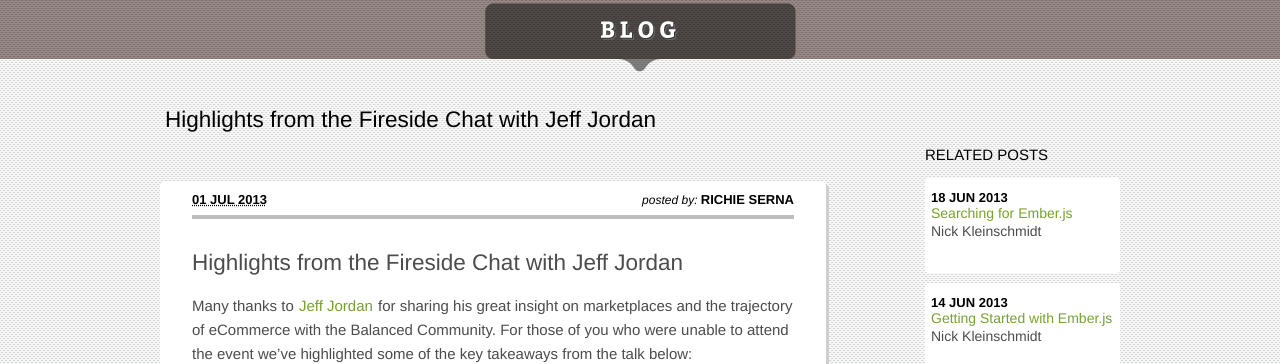
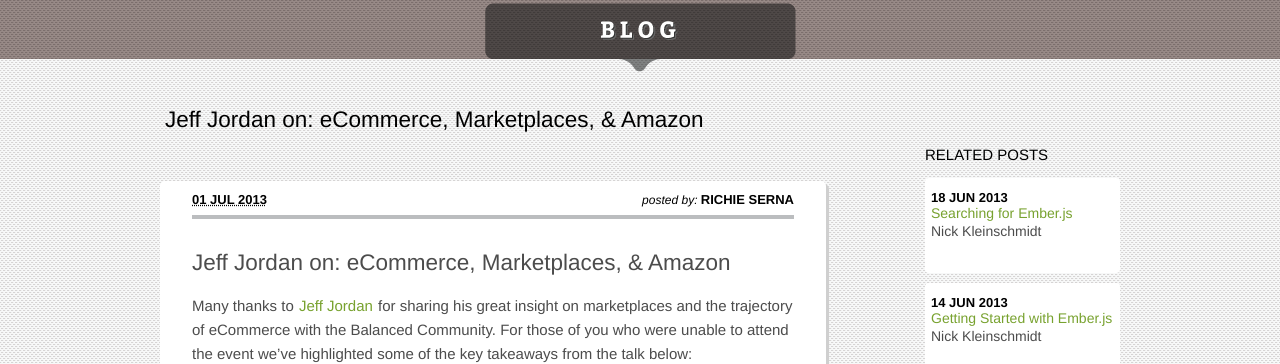
Before and after one commit to balanced/balanced.github.com, a Jekyll site: the page built from _posts/2013-07-01-jeff-jordan-fireside-chat-highlights.md, in a window 1280 px wide. Shown: the part 221-585 px from the top of the page. Built offline with Jekyll 4.4.1, drawn with Linux system fonts in a browser that asks for light colours; nearby versions of some CDN libraries; library files that are not in the unit come from our copies; Markdown is read by kramdown in place of the engine named in the settings; comment, search, counter and statistics services are not loaded.

Commit message:
changed title

```diff
--- a/_posts/2013-07-01-jeff-jordan-fireside-chat-highlights.md
+++ b/_posts/2013-07-01-jeff-jordan-fireside-chat-highlights.md
@@ -1,14 +1,14 @@
 ---
 layout: post
 author: Richie Serna
-title: "Highlights from the Fireside Chat with Jeff Jordan"
+title: "Jeff Jordan on: eCommerce, Marketplaces, & Amazon"
 tags:
 - balanced
 - marketplaces
 
 ---
 
-## Highlights from the Fireside Chat with Jeff Jordan
+## Jeff Jordan on: eCommerce, Marketplaces, & Amazon
 
 Many thanks to [Jeff Jordan](http://jeff.a16z.com/) for sharing his great insight on marketplaces and the trajectory of eCommerce with the Balanced Community. For those of you who were unable to attend the event we've highlighted some of the key takeaways from the talk below:
 
```
